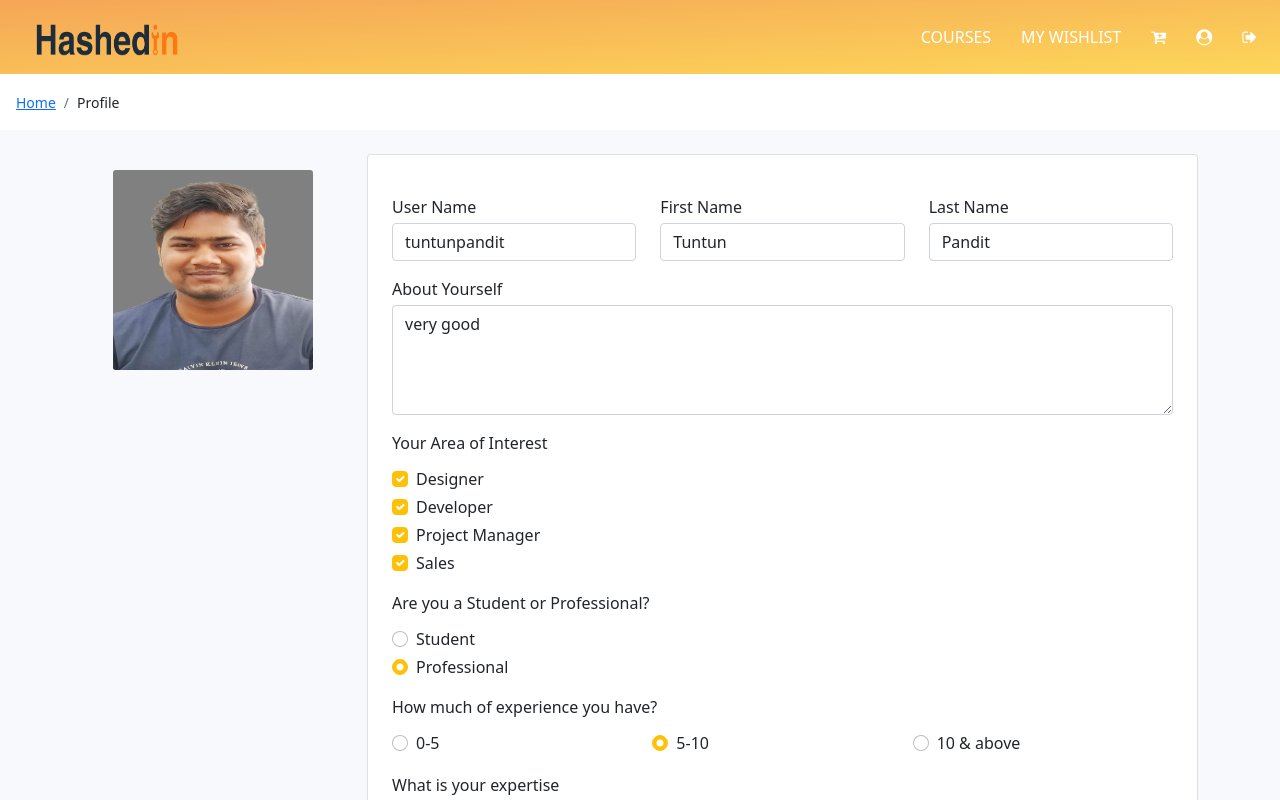
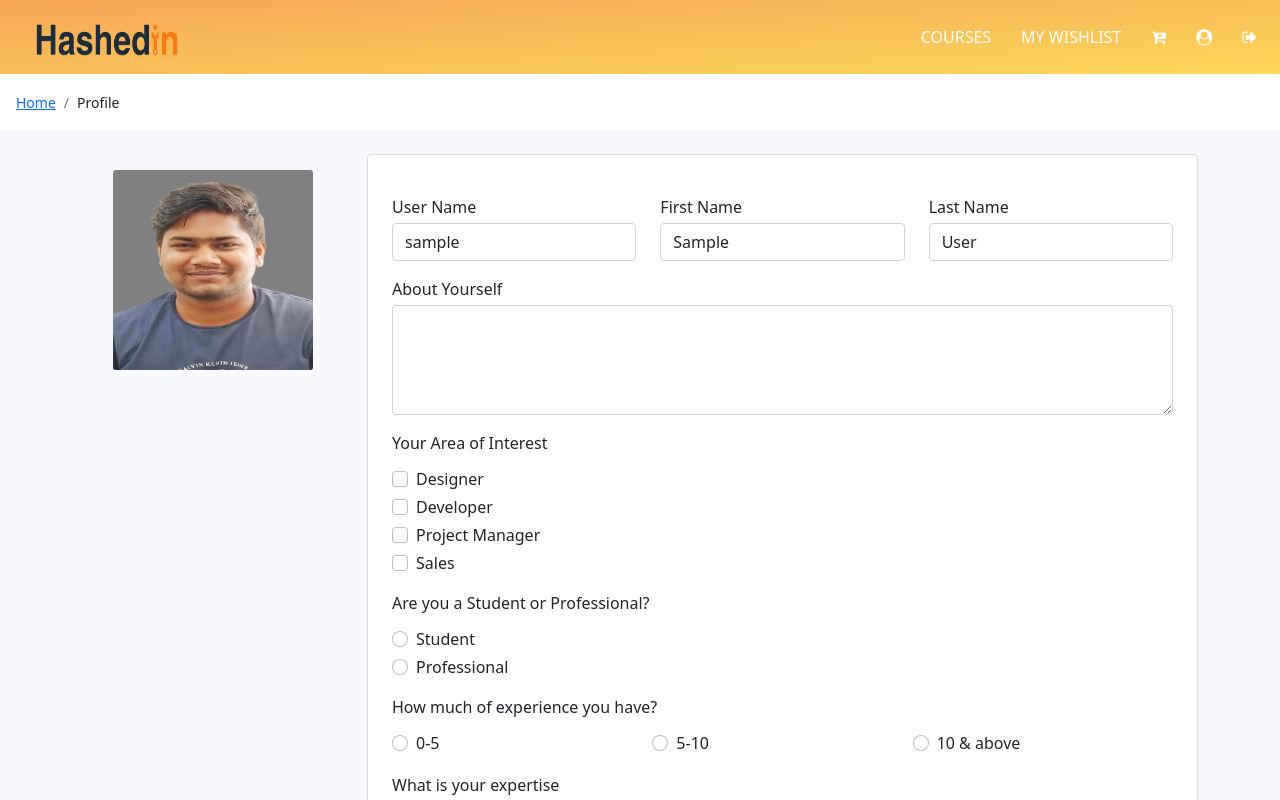
Before and after one commit to tuntunpandit/Angular-Hashedin, an Angular app: page /profile in a window 1280 px wide. Shown: the top 800 px of the page. Built offline with nearby package versions, Linux system fonts and the light colour scheme; sample sign-in values are in the browser's storage.

Commit message:
dev: user profile validation added

```diff
--- a/src/app/main/main.service.ts
+++ b/src/app/main/main.service.ts
@@ -4,6 +4,7 @@ import { from, Observable, of } from 'rxjs';
 import { Course } from '../model/courses';
 import { ModalService } from '../shared/components/modal/modal.service';
 import { catchError, filter, map } from 'rxjs/operators';
+import { User } from '../model/user';
 
 @Injectable({
   providedIn: 'root'
@@ -16,7 +17,12 @@ export class MainService {
   constructor(private _http: HttpClient, private modalS: ModalService) { }
 
   getUserProfileData(): Observable<any> {
-    return this._http.get("./assets/user.json");
+    let localData = JSON.parse(localStorage.getItem("userData")) || {};
+    if(localData) {
+      return of(localData);
+    } else {
+      return this._http.get("./assets/user.json");
+    }
   }
 
   getAllCourses(): Observable<any> {
@@ -81,4 +87,8 @@ export class MainService {
     localStorage.removeItem(type);
   }
 
+  saveUserData(userData: User): Observable<any> {
+    localStorage.setItem("userData", JSON.stringify(userData));
+    return of(userData);
+  }
 }
--- a/src/app/main/user-profile/user-profile.component.html
+++ b/src/app/main/user-profile/user-profile.component.html
@@ -12,57 +12,54 @@
                       <div class="form-group mt-3 col-md-4">
                         <label class="mb-1" for="userName">User Name</label>
                         <input type="text" class="form-control" id="userName" placeholder="username" formControlName="username">
+                        <span class="text-danger" *ngIf="(userFormControl.username.touched || submitted) && userFormControl.username.errors?.required">
+                            username is required
+                        </span>
                       </div>
                       <div class="form-group mt-3 col-md-4">
                         <label class="mb-1" for="firstName">First Name</label>
                         <input type="text" class="form-control" id="firstName" placeholder="first name" formControlName="firstName">
+                        <span class="text-danger" *ngIf="(userFormControl.firstName.touched || submitted) && userFormControl.firstName.errors?.required">
+                          first name is required
+                      </span>
                       </div>
                       <div class="form-group mt-3 col-md-4">
                         <label class="mb-1" for="lastName">Last Name</label>
                         <input type="text" class="form-control" id="lastName" placeholder="last name" formControlName="lastName">
+                        <span class="text-danger" *ngIf="(userFormControl.lastName.touched || submitted) && userFormControl.lastName.errors?.required">
+                          last name is required
+                      </span>
                       </div>
                     </div>
                     <div class="form-group mt-3">
                       <label class="mb-1" for="aboutYou">About Yourself</label>
                       <textarea type="text" rows="4" class="form-control" id="aboutYou" formControlName="about"></textarea>
+                      <span class="text-danger" *ngIf="(userFormControl.about.touched || submitted) && userFormControl.about.errors?.required">
+                        about yourself is required
+                    </span>
                     </div>
                     <div class="form-group mt-3">
                         <label class="mb-2">Your Area of Interest</label>
-                        <div class="form-check mt-1">
-                            <input class="form-check-input" type="checkbox" value="designer" id="designer1" formControlName="interest">
-                            <label class="form-check-label" for="designer1">
-                              Designer
-                            </label>
-                          </div>
-                          <div class="form-check mt-1">
-                            <input class="form-check-input" type="checkbox" value="developer" id="developer1" formControlName="interest">
-                            <label class="form-check-label" for="developer1">
-                              Developer
-                            </label>
-                          </div>
-                          <div class="form-check mt-1">
-                            <input class="form-check-input" type="checkbox" value="manager" id="projectManager1" formControlName="interest">
-                            <label class="form-check-label" for="projectManager1">
-                              Project Manager
-                            </label>
-                          </div>
-                          <div class="form-check mt-1">
-                            <input class="form-check-input" type="checkbox" value="sales" id="sales1"  formControlName="interest">
-                            <label class="form-check-label" for="sales1">
-                              Sales
-                            </label>
-                          </div>
+                        <div class="form-check mt-1" *ngFor="let area of interests">
+                          <input class="form-check-input" type="checkbox" id="{{area.value}}" [value]="area.value" [checked]="area.value"  formControlName="interest" (change)="onCheckboxChange($event)">
+                          <label class="form-check-label" for="{{area.value}}}">
+                            {{area.name}}
+                          </label>
+                        </div>
+                        <!-- <span class="text-danger" *ngIf="this.userForm.controls['checkArray'].errors?.required">
+                          Checkbox is required, select atleast one value.
+                        </span> -->
                     </div>
                     <div class="form-group mt-3">
                         <label class="mb-2">Are you a Student or Professional?</label>
                         <div class="form-check mt-1">
-                            <input class="form-check-input" type="radio" name="flexRadioDefault" id="flexRadioDefault1">
+                            <input class="form-check-input" type="radio" formControlName="profession" value="student" id="flexRadioDefault1">
                             <label class="form-check-label" for="flexRadioDefault1">
                               Student
                             </label>
                           </div>
                           <div class="form-check mt-1">
-                            <input class="form-check-input" type="radio" name="flexRadioDefault" id="flexRadioDefault2" checked>
+                            <input class="form-check-input" type="radio" formControlName="profession" value="professional" id="flexRadioDefault2" checked>
                             <label class="form-check-label" for="flexRadioDefault2">
                               Professional
                             </label>
@@ -72,19 +69,19 @@
                         <label class="mb-2">How much of experience you have?</label>
                         <div class="row mx-0">
                             <div class="form-check mt-1 col-md-4">
-                                <input class="form-check-input" type="radio" name="zeroToFive" id="zeroToFive1">
+                                <input class="form-check-input" type="radio" formControlName="experience" value="fresher" id="zeroToFive1">
                                 <label class="form-check-label" for="zeroToFive1">
                                   0-5
                                 </label>
                               </div>
                               <div class="form-check mt-1 col-md-4">
-                                <input class="form-check-input" type="radio" name="fiveToTen" id="fiveToTen2" checked>
+                                <input class="form-check-input" type="radio" formControlName="experience" value="intermediate" id="fiveToTen2" checked>
                                 <label class="form-check-label" for="fiveToTen2">
                                   5-10
                                 </label>
                               </div>
                               <div class="form-check mt-1 col-md-4">
-                                <input class="form-check-input" type="radio" name="tenAndAbove" id="tenAndAbove2">
+                                <input class="form-check-input" type="radio" formControlName="experience" value="expert" id="tenAndAbove2">
                                 <label class="form-check-label" for="tenAndAbove2">
                                   10 & above
                                 </label>
@@ -95,19 +92,19 @@
                         <label class="mb-2">What is your expertise</label>
                         <div class="row mx-0">
                             <div class="form-check mt-1 col-md-4">
-                                <input class="form-check-input" type="radio" name="java" id="java1">
+                                <input class="form-check-input" type="radio" formControlName="expertise" value="java" id="java1">
                                 <label class="form-check-label" for="java1">
                                   Java
                                 </label>
                               </div>
                               <div class="form-check mt-1 col-md-4">
-                                <input class="form-check-input" type="radio" name="angular" id="angular2">
+                                <input class="form-check-input" type="radio" formControlName="expertise" value="angular" id="angular2">
                                 <label class="form-check-label" for="angular2">
                                   Angular
                                 </label>
                               </div>
                               <div class="form-check mt-1 col-md-4">
-                                <input class="form-check-input" type="radio" name="python" id="python2" checked>
+                                <input class="form-check-input" type="radio" formControlName="expertise" value="python" id="python2" checked>
                                 <label class="form-check-label" for="python2">
                                   Python
                                 </label>
@@ -117,10 +114,17 @@
                     <div class="form-group mt-3 col-md-6">
                         <label class="mb-1" for="role">Your Role</label>
                         <input type="text" class="form-control" id="role" placeholder="mention your role" formControlName="role">
+                        <span class="text-danger" *ngIf="(userFormControl.role.touched || submitted) && userFormControl.role.errors?.required">
+                          role is required
+                      </span>
                       </div>
-                    <button type="submit" class="btn btn-warning mt-4 w-25">Save</button>
+                    <button type="submit" class="btn btn-warning mt-4 w-25 text-white" [disabled]="userForm.invalid">Save</button>
                   </form>
             </div>
         </div>
     </div>
 </div>
+
+<div class="m-container">
+  <div #modal></div>
+</div>
--- a/src/app/main/user-profile/user-profile.component.ts
+++ b/src/app/main/user-profile/user-profile.component.ts
@@ -1,5 +1,6 @@
-import { Component, OnInit } from '@angular/core';
+import { Component, OnInit, ViewChild, ViewContainerRef } from '@angular/core';
 import { FormGroup, NgForm, FormBuilder, Validators } from '@angular/forms';
+import { Subscription } from 'rxjs';
 import { User } from 'src/app/model/user';
 import { MainService } from '../main.service';
 
@@ -11,6 +12,17 @@ import { MainService } from '../main.service';
 export class UserProfileComponent implements OnInit {
   user: User;
   userForm: FormGroup;
+  submitted: boolean = false;
+  interests: Array<{name: string, value: string}> = [
+    { name: 'Designer', value: 'designer' },
+    { name: 'Developer', value: 'developer' },
+    { name: 'Project Manager', value: 'manager' },
+    { name: 'Sales', value: 'ales' }
+  ];
+  @ViewChild('modal', { read: ViewContainerRef })
+  entry!: ViewContainerRef;
+  sub!: Subscription;
+
   constructor(
     private mainS: MainService,
     private formBuilder: FormBuilder) { }
@@ -22,6 +34,9 @@ export class UserProfileComponent implements OnInit {
       lastName: ['', Validators.required],
       about: ['', Validators.required],
       interest: ['', Validators.required],
+      profession: ['', Validators.required],
+      experience: ['', Validators.required],
+      expertise: ['', Validators.required],
       role: ['', Validators.required]
     });
     this.mainS.getUserProfileData().subscribe(data => {
@@ -32,13 +47,30 @@ export class UserProfileComponent implements OnInit {
         firstName: this.user.firstName,
         lastName: this.user.lastName,
         about: this.user.about,
-        interest: this.user.about,
+        interest: this.user.interest,
+        profession: this.user.profession,
+        experience: this.user.experience,
+        expertise: this.user.expertise,
         role: this.user.role
       });
     })
   }
 
+  get userFormControl() {
+     return this.userForm.controls;
+  }
+
   onSubmit() {
+    this.submitted = true;
+    if(this.userForm.invalid) {
+        return;
+    }
+    this.mainS.openModal(this.entry, "success", "User Data will be updated!").subscribe(v => {
+      this.mainS.saveUserData(this.userForm.value);
+    });
+  }
+
+  onCheckboxChange(e) {
 
   }
 
--- a/src/app/model/user.ts
+++ b/src/app/model/user.ts
@@ -4,7 +4,7 @@ export interface User {
     lastName: string;
     about: string;
     interest: string;
-    sOrP: string;
+    profession: string;
     experience: string;
     expertise: string;
     role: string
--- a/src/assets/user.json
+++ b/src/assets/user.json
@@ -4,8 +4,8 @@
     "lastName": "Pandit",
     "about": "very good",
     "interest": "developer",
-    "sOrP": "professional",
-    "experience": "0-5",
+    "profession": "professional",
+    "experience": "expert",
     "expertise": "angular",
     "role": "Software Developer"
 }
```
